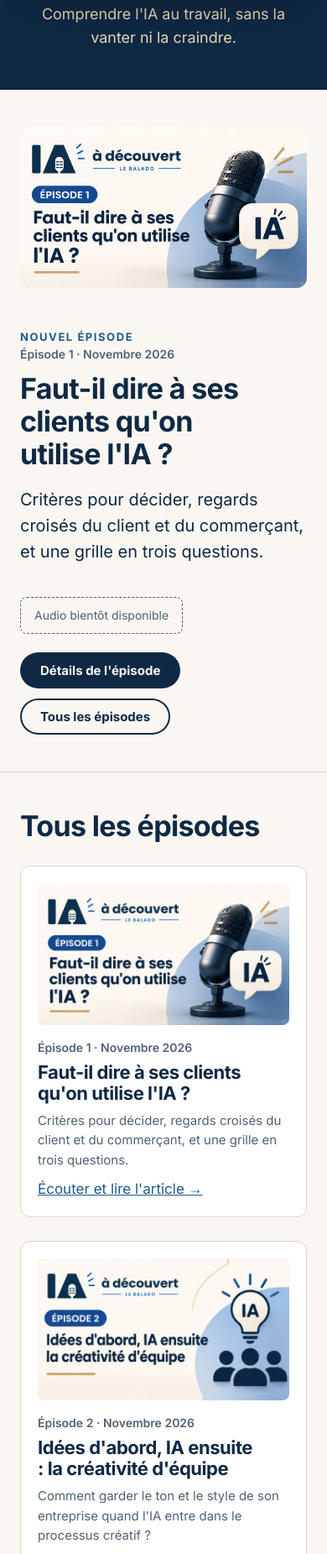
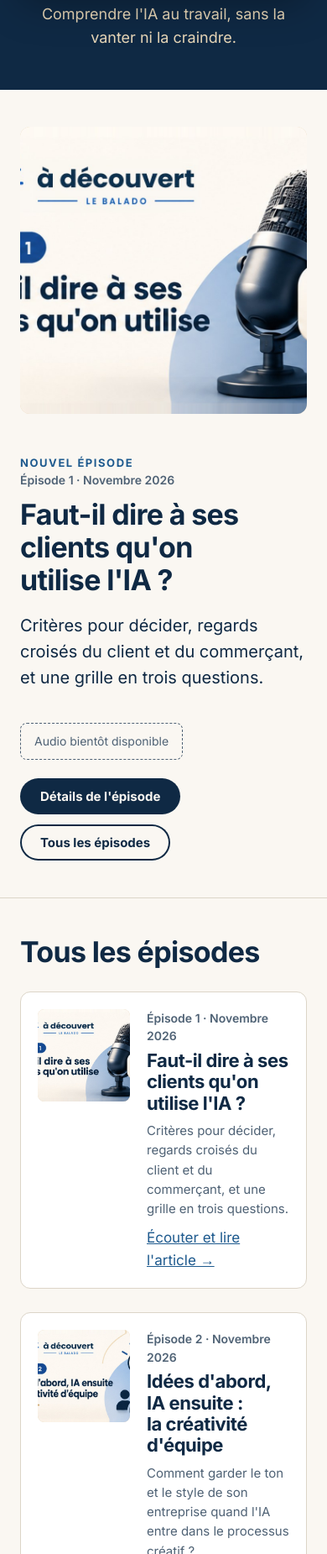
Before and after one commit to FelixBLaf/iaadecouvert, a plain HTML site: page iaadecouvert/index.html in a window 390 px wide. Shown: the part 877-2728 px from the top of the page at 84% size. Drawn offline with Linux system fonts and the light colour scheme.

Commit message:
Add files via upload

```diff
--- a/iaadecouvert/style.css
+++ b/iaadecouvert/style.css
@@ -35,10 +35,10 @@ h2 { font-size: 34px; margin-bottom: 28px; }
 .meta { color: var(--muted); font-size: 14px; font-weight: 600; }
 
 /* hero */
-.hero { display: grid; grid-template-columns: minmax(0, 1.25fr) minmax(0, 1fr); gap: 48px; align-items: center; }
+.hero { display: grid; grid-template-columns: minmax(0, 420px) minmax(0, 1fr); gap: 48px; align-items: center; }
 .cover { aspect-ratio: 1; background: var(--navy); border-radius: 12px; overflow: hidden; }
 .cover img { width: 100%; height: 100%; object-fit: cover; }
-.thumb { aspect-ratio: 16/9; border-radius: 12px; overflow: hidden; background: var(--sand); }
+.thumb { aspect-ratio: 1; border-radius: 12px; overflow: hidden; background: var(--sand); }
 .thumb img { width: 100%; height: 100%; object-fit: cover; }
 .about-logo { width: 220px; border-radius: 12px; margin-bottom: 20px; }
 .hero h1 { font-size: clamp(34px, 5vw, 56px); margin: 10px 0 14px; }
@@ -63,7 +63,7 @@ audio { width: 100%; margin-top: 18px; }
 
 /* episode list */
 .episodes { display: grid; grid-template-columns: repeat(2, minmax(0, 1fr)); gap: 28px; }
-.ep { display: flex; flex-direction: column; gap: 16px; background: #fff; border: 1px solid var(--line); border-radius: 12px; padding: 20px; }
+.ep { display: grid; grid-template-columns: 180px minmax(0, 1fr); gap: 20px; align-items: start; background: #fff; border: 1px solid var(--line); border-radius: 12px; padding: 20px; }
 .ep .thumb { border-radius: 8px; }
 .ep h3 { font-size: 22px; margin: 6px 0 8px; }
 .ep h3 a { color: inherit; text-decoration: none; }
@@ -102,6 +102,8 @@ footer img { width: 240px; }
 footer p { margin: 4px 0; color: var(--sand); }
 
 @media (max-width: 800px) {
+  .hero .thumb { max-width: 360px; }
+  .ep { grid-template-columns: 110px minmax(0, 1fr); }
   .hero, .two, .episodes { grid-template-columns: minmax(0, 1fr); }
 
   section { padding: 44px 0; }
```
Also changed, not shown: iaadecouvert/episode.html (+3 -3 lines).
